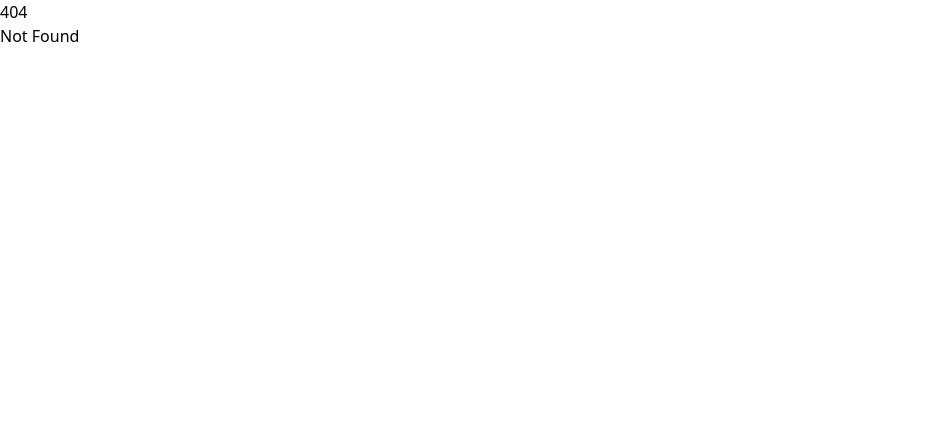
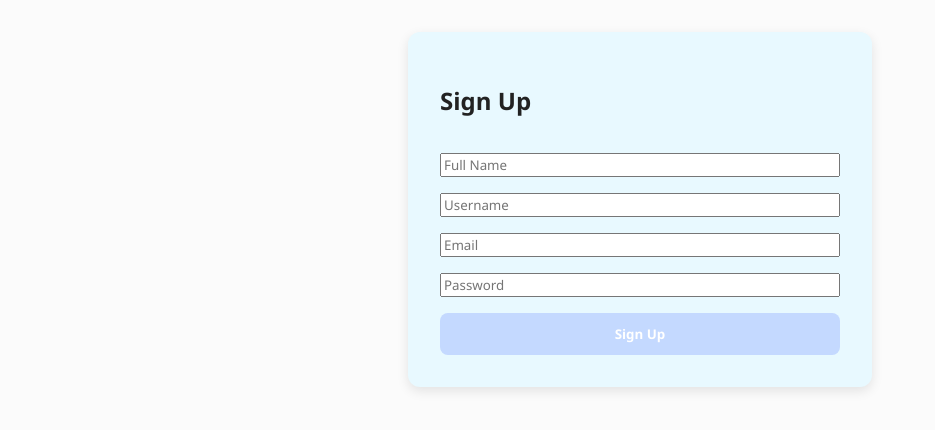
Before and after one commit to KhushmanK08/recipe-book, a SvelteKit app in the folder recipe-book/: page /signup in a window 1280 px wide. Before the commit this address had no page. Shown: the top 430 px of the page, without its empty margins (0-935 px from the left). Built offline with nearby package versions, Linux system fonts and the light colour scheme; no server answers.

Commit message:
created the connection with the supabse and made the basic sign up and login page

```diff
--- a/recipe-book/package.json
+++ b/recipe-book/package.json
@@ -25,5 +25,8 @@
 		"svelte": "^5.0.0",
 		"tailwindcss": "^4.0.0",
 		"vite": "^6.2.6"
+	},
+	"dependencies": {
+		"@supabase/supabase-js": "^2.50.0"
 	}
 }
--- a/recipe-book/src/app.css
+++ b/recipe-book/src/app.css
@@ -1,3 +1,47 @@
-@import 'tailwindcss';
-@plugin '@tailwindcss/forms';
-@plugin '@tailwindcss/typography';
+:root {
+  --background: #FBFBFB;
+  --card-bg: #E8F9FF;
+  --primary: #C4D9FF;
+  --accent: #C5BAFF;
+  --text: #222;
+}
+
+body {
+  background-color: var(--background);
+  color: var(--text);
+  font-family: 'Segoe UI', sans-serif;
+  margin: 0;
+  padding: 0;
+}
+
+input,
+button {
+  font-family: inherit;
+}
+
+form {
+  display: flex;
+  flex-direction: column;
+  gap: 1rem;
+  background: var(--card-bg);
+  padding: 2rem;
+  border-radius: 12px;
+  max-width: 400px;
+  margin: 2rem auto;
+  box-shadow: 0 4px 12px rgba(0, 0, 0, 0.1);
+}
+
+button {
+  background-color: var(--primary);
+  border: none;
+  padding: 0.75rem;
+  color: white;
+  font-weight: bold;
+  border-radius: 8px;
+  cursor: pointer;
+  transition: background 0.3s ease;
+}
+
+button:hover {
+  background-color: var(--accent);
+}
--- /dev/null
+++ b/recipe-book/src/lib/supabaseClient.js
@@ -0,0 +1,8 @@
+
+import { createClient } from "@supabase/supabase-js";
+import { PUBLIC_SUPABASE_URL, PUBLIC_SUPABASE_ANON_KEY } from "$env/static/public"
+
+const supabaseUrl = PUBLIC_SUPABASE_URL;
+const supabaseKey = PUBLIC_SUPABASE_ANON_KEY;
+
+export const supabase = createClient(supabaseUrl, supabaseKey);
--- a/recipe-book/src/routes/+layout.svelte
+++ b/recipe-book/src/routes/+layout.svelte
@@ -1,7 +1,5 @@
 <script>
-	import '../app.css';
-
-	let { children } = $props();
+	import "../app.css";
 </script>
 
-{@render children()}
+<slot />
--- /dev/null
+++ b/recipe-book/src/routes/signup/+page.svelte
@@ -0,0 +1,44 @@
+<script>
+  import { supabase } from "$lib/supabaseClient";
+  let email = "";
+  let password = "";
+  let full_name = "";
+  let username = "";
+  let message = "";
+
+  const handleSignup = async () => {
+    const { data, error } = await supabase.auth.signUp({ email, password });
+
+    if (error) return (message = error.message);
+
+    const { user } = data;
+    const { error: profileError } = await supabase.from("users").insert([
+      {
+        id: user.id,
+        full_name,
+        username,
+      },
+    ]);
+
+    if (profileError) {
+      message = profileError.message;
+    } else {
+      message = "Signup successful! Check your email to confirm.";
+    }
+  };
+</script>
+
+<form on:submit|preventDefault={handleSignup}>
+  <h2>Sign Up</h2>
+  <input type="text" placeholder="Full Name" bind:value={full_name} required />
+  <input type="text" placeholder="Username" bind:value={username} required />
+  <input type="email" placeholder="Email" bind:value={email} required />
+  <input
+    type="password"
+    placeholder="Password"
+    bind:value={password}
+    required
+  />
+  <button type="submit">Sign Up</button>
+  {#if message}<p>{message}</p>{/if}
+</form>
```
Also changed, not shown: recipe-book/src/routes/login/+page.svelte (added, +28 -0 lines), 1 other file (tests, documents, lock files or other folders).
